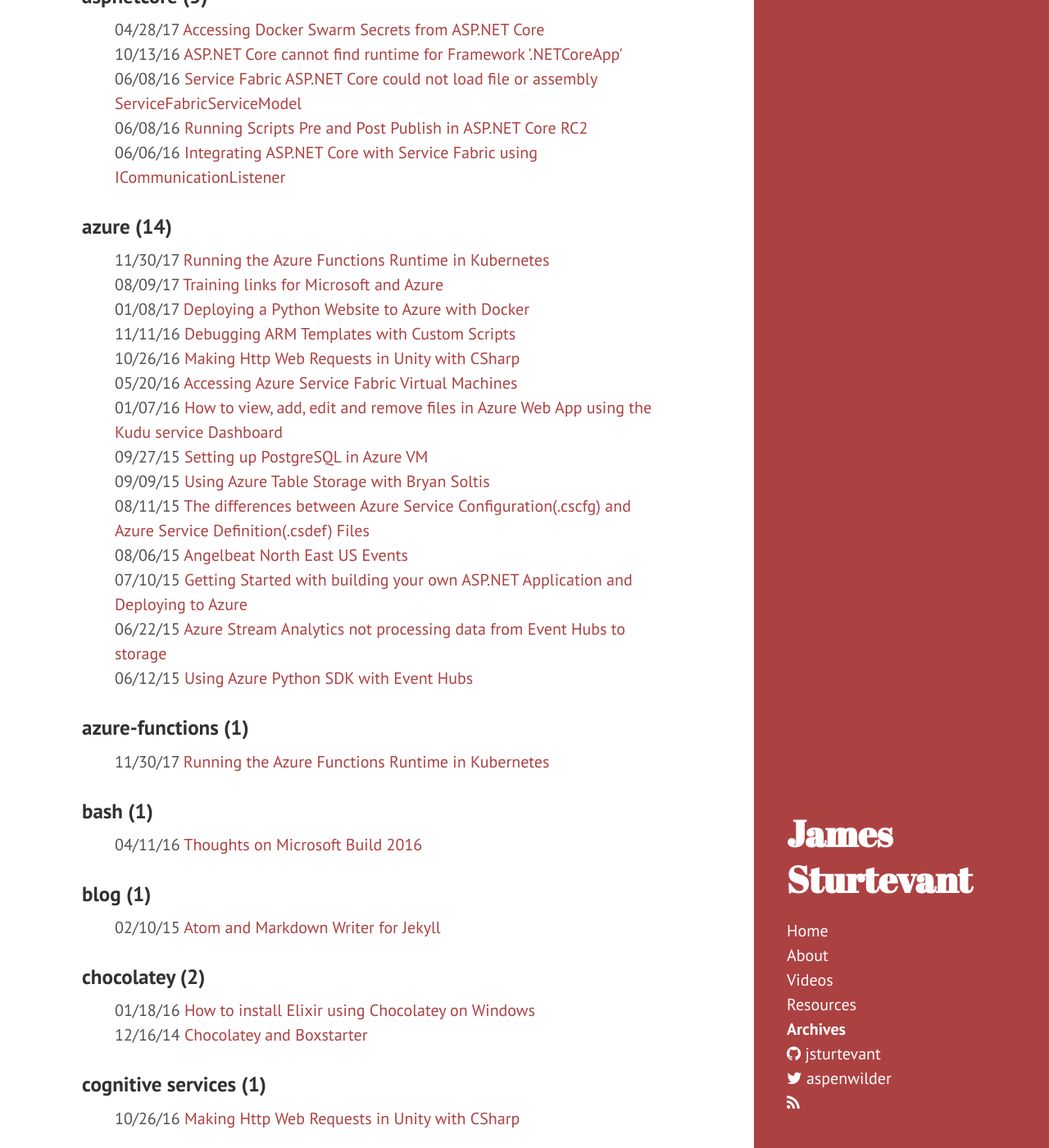
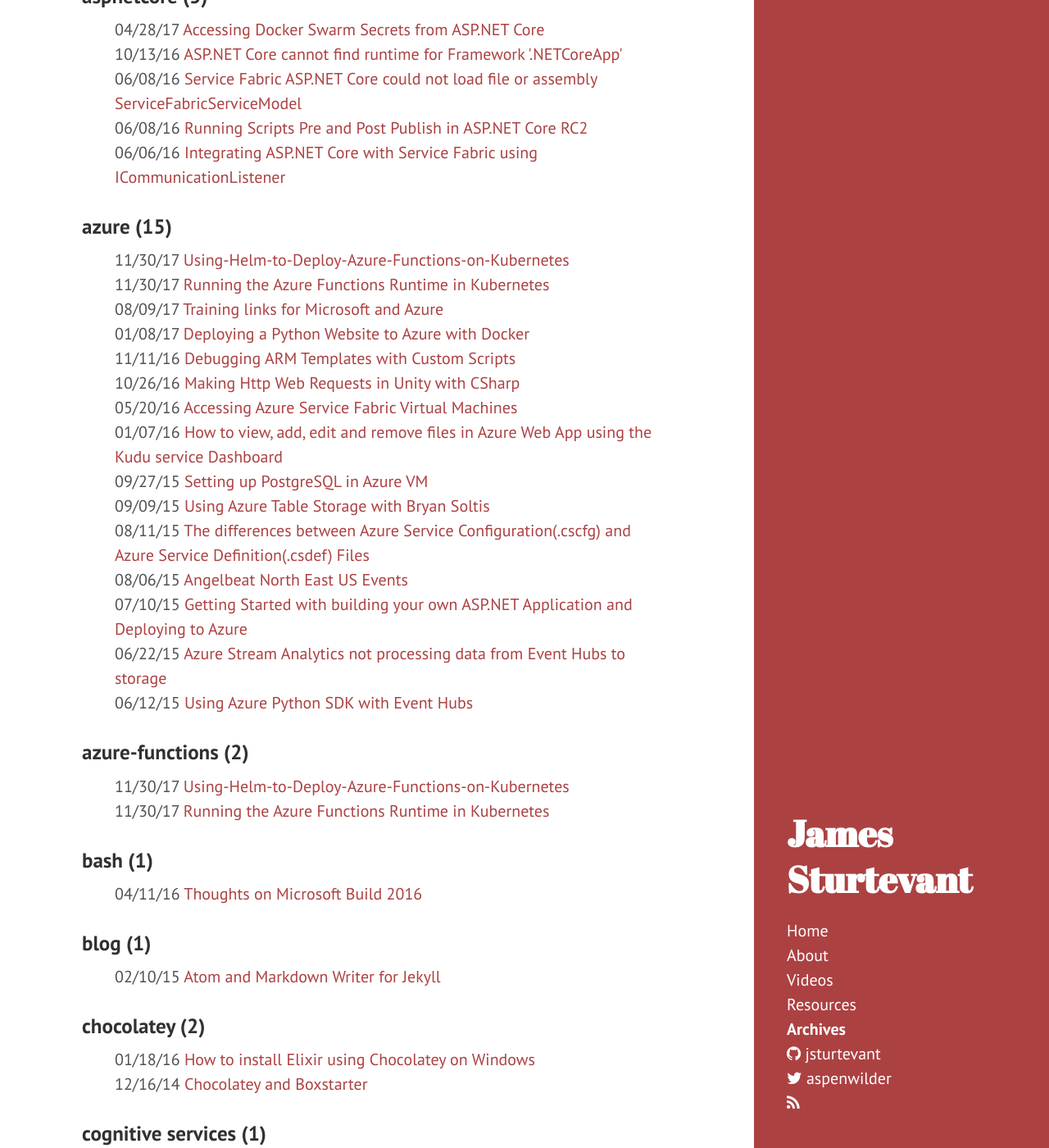
Before and after one commit to jsturtevant/jsturtevant.github.io, a Jekyll site: the page built from archives/index.html, in a window 1280 px wide and 1400 px high, scrolled down 2829 px. Shown: the whole window at 82% size. Built offline with Jekyll 4.4.1, drawn with Linux system fonts in a browser that asks for light colours; nearby versions of some CDN libraries; part of the change alters nothing that is shown; some of the changed text lies outside the part shown.

Commit message:
using helm

````diff
--- a/_posts/2017-11-30-Running-the-Azure-Functions-runtime-in-kubernetes.md
+++ b/_posts/2017-11-30-Running-the-Azure-Functions-runtime-in-kubernetes.md
@@ -7,6 +7,9 @@ categories:
   - kubernetes
   - azure
 ---
+
+<p class="message">This is a two part series. The second post is on  <a href="/posts/Using-Helm-to-Deploy-Azure-functions-on-Kubernetes/">Deploying an Azure Function App to Kubernetes using a Helm Chart.</a>.
+</p>
 
 The Azure Functions team recently released the preview of [Azure Functions on Linux](https://blogs.msdn.microsoft.com/appserviceteam/2017/11/15/functions-on-linux-preview/).  A colleague [Vy Ta](https://twitter.com/vytachar) and I thought it would be fun to see if we could get Azure Functions running in Kubernetes.  Here are the steps to get it work.  To follow along you will need to have:
 
--- /dev/null
+++ b/_posts/2017-11-30-Using-Helm-to-Deploy-Azure-functions-on-Kubernetes.md
@@ -0,0 +1,30 @@
+---
+layout: post
+title: Using-Helm-to-Deploy-Azure-Functions-on-Kubernetes
+date: "2017-11-30"
+categories:
+  - azure-functions
+  - kubernetes
+  - azure
+---
+
+In the previous post on running [Azure Functions on Kubernetes](posts/Running-the-Azure-Functions-runtime-in-kubernetes/) we deployed everything using manual commands.  To improve upon the solution, I created a [Helm Chart](https://docs.helm.sh/developing_charts/#charts) that enables you to deploy the Function Application.  There are a few advantages to this:
+
+- Simplified upgrades
+- Simplify the deployment of multiple Functions
+- Simplify the CI/CD of multiple Function App
+
+Checkout the chart at https://github.com/jsturtevant/azure-functions-kubernetes-chart. There are a few improvements that need to be made, such as setting up with Secrets for a private repository to pull the image.  PR's are welcome :-).
+
+## Usage
+To use, `clone` the [repository](https://github.com/jsturtevant/azure-functions-kubernetes-chart) and `cd` into the folder and run:
+
+```bash
+helm install --set functionApp.name=sampleapp \
+             --set resources.requests.cpu=200m \
+             --set image.repository=vyta/functions \
+             --set scale.maxReplicas=10 \
+             --set scale.minReplicas=1 \
+             --set scale.cpuUtilizationPercentage=50 \
+             ./az-func-k8
+```
````
